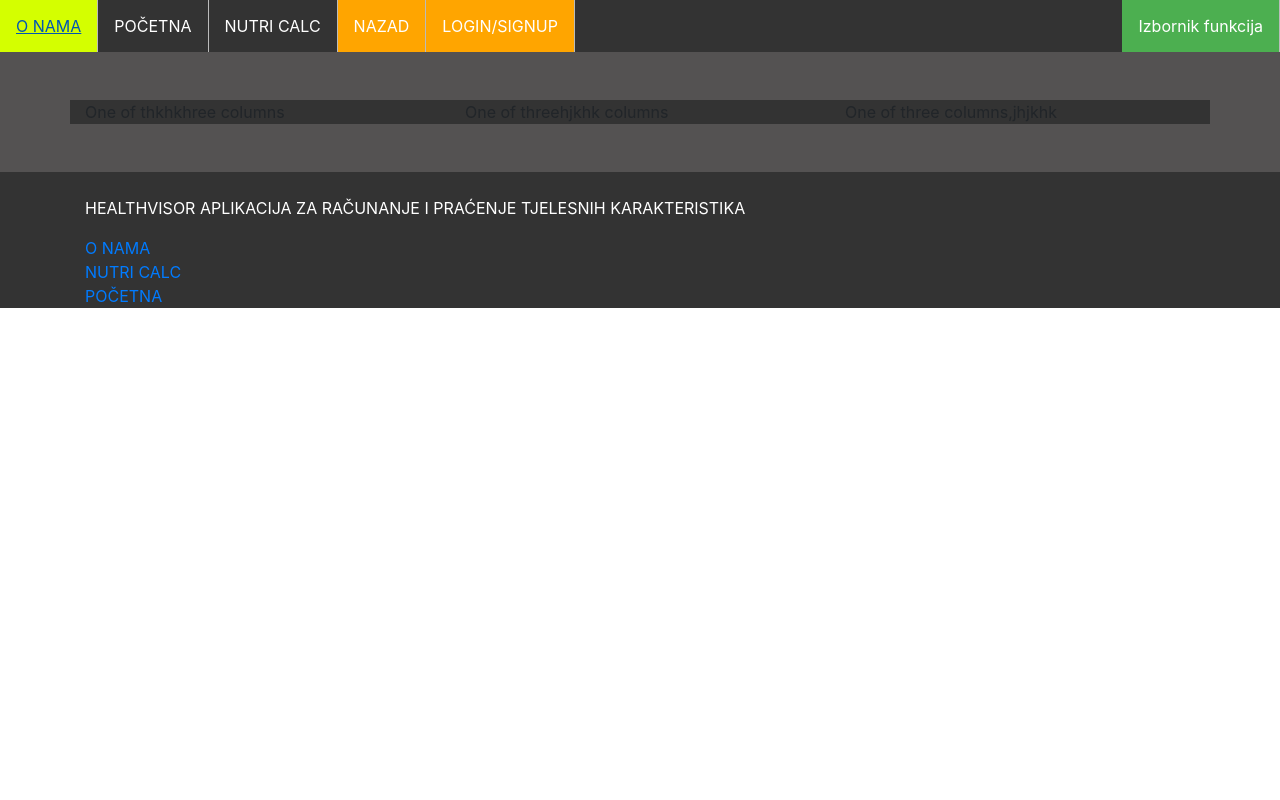
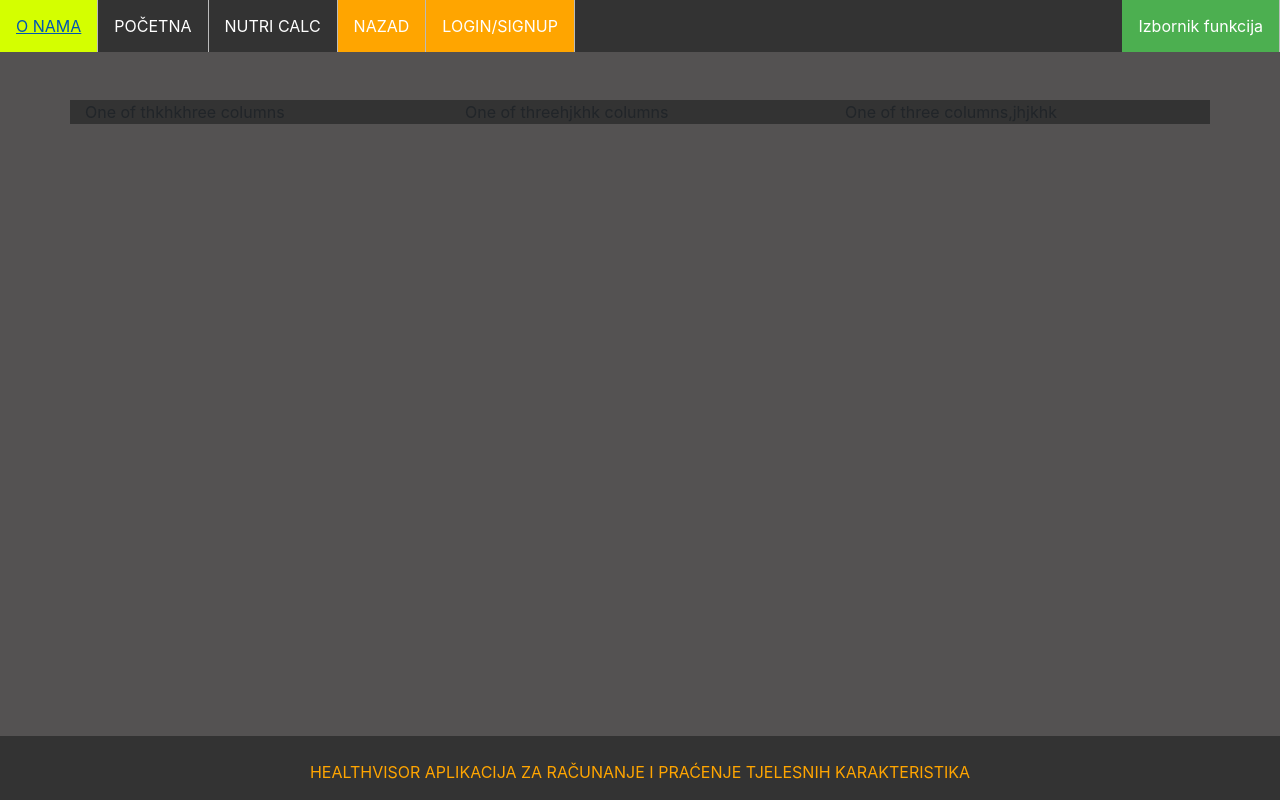
Before and after one commit to erdalsehalji/hvapp, a Vue app: page / in a window 1280 px wide. Built offline with nearby package versions, Linux system fonts and the light colour scheme.

Commit message:
Add files via upload

```diff
--- a/src/App.vue
+++ b/src/App.vue
@@ -1,6 +1,6 @@
 <template>
+<body>
   <div id="app">
-    <header>
       <div id="navi">
 
         <ul>
@@ -11,7 +11,7 @@
             <router-link class="a" to="/pocetna">POČETNA</router-link>
           </li>
           <li>
-            <router-link class="a" to="/home">NUTRI CALC</router-link>
+            <router-link class="a" to="/nutricalc">NUTRI CALC</router-link>
           </li>
           <li>
             <router-link button type="button" class="button" to="/home">NAZAD</router-link>
@@ -25,37 +25,37 @@
         <br>
         <br>
       </div>
-      </header>
+
+      <div>
       <router-view />
+
+      </div>
       <br>
-      <br>
-
-      <footer class="footer is-primaty">
+      <footer class="footer">
         <div class="container">
           <div class="foot-top">
-            <div class="column">
             <br>
               <p>HEALTHVISOR APLIKACIJA ZA RAČUNANJE I PRAĆENJE
                 TJELESNIH KARAKTERISTIKA
               </p>
             </div>
-          <div class="columns">
-            <router-link id="foti-li" to="/home">O NAMA</router-link>
-         <br>
-            <router-link class="a" to="/pocetna">NUTRI CALC</router-link>
-         <br>
-            <router-link id="foti-li" to="/home">POČETNA</router-link>
+
+
           </div>
-          </div>
-        </div>
       </footer>
   </div>
+  </body>
 </template>
 
 <style>
   .footer {
     background-color: #333;
-    color: white;
+    position: fixed;
+    color: orange;
+    bottom: 0px;
+    left: 0px;
+    right: 0px;
+    margin-bottom: 0px;
   }
 #if{
   background-color: #4CAF50;
@@ -102,6 +102,17 @@
   }
   #app{
     background-color: rgb(84, 82, 82);
+    height: 100vh;
   }
 
+#footer-li {
+  text-align: center;
+
+}
+body {
+  height: 100%;
+}
+p {
+  text-align: center;
+}
 </style>
```
